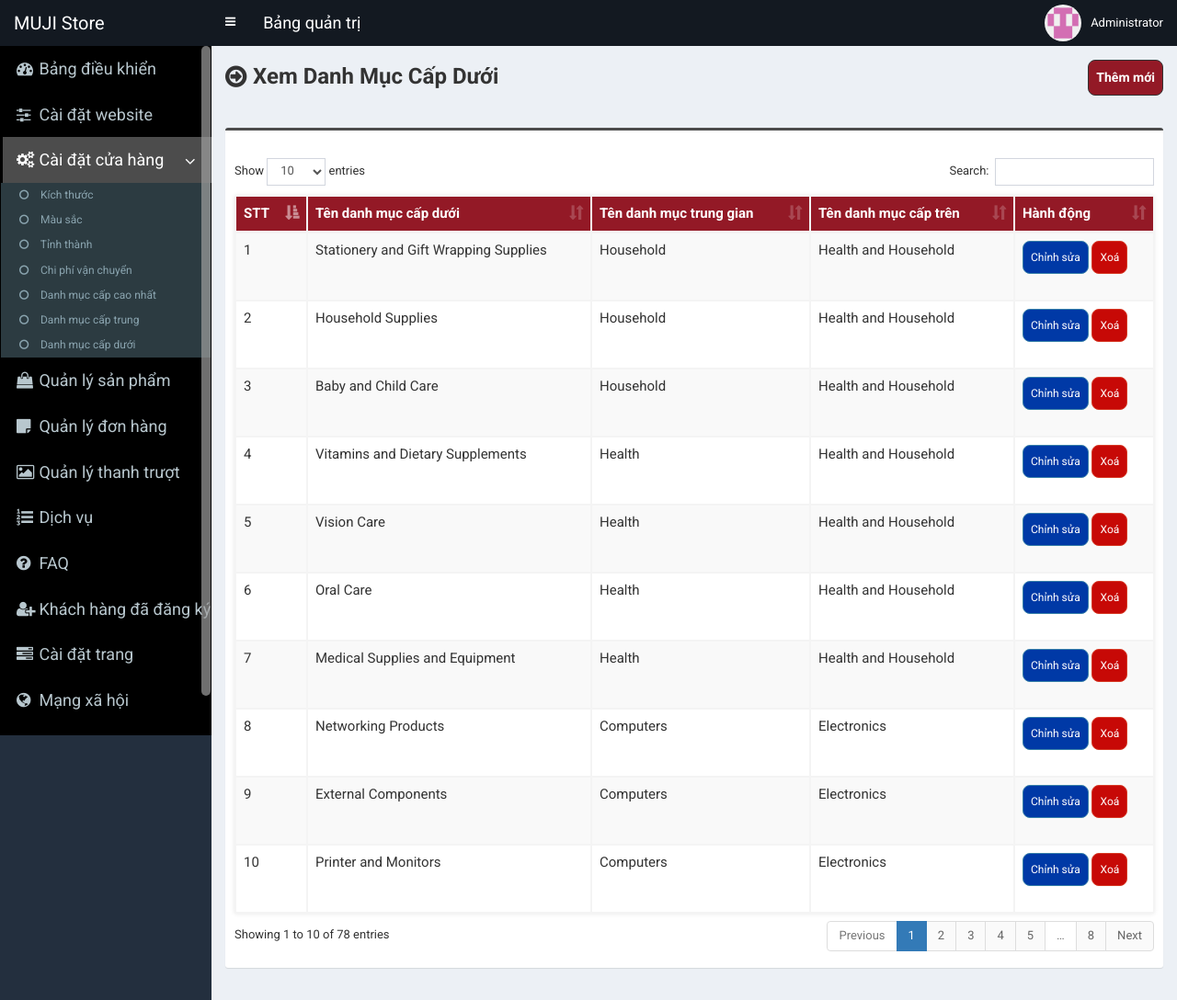
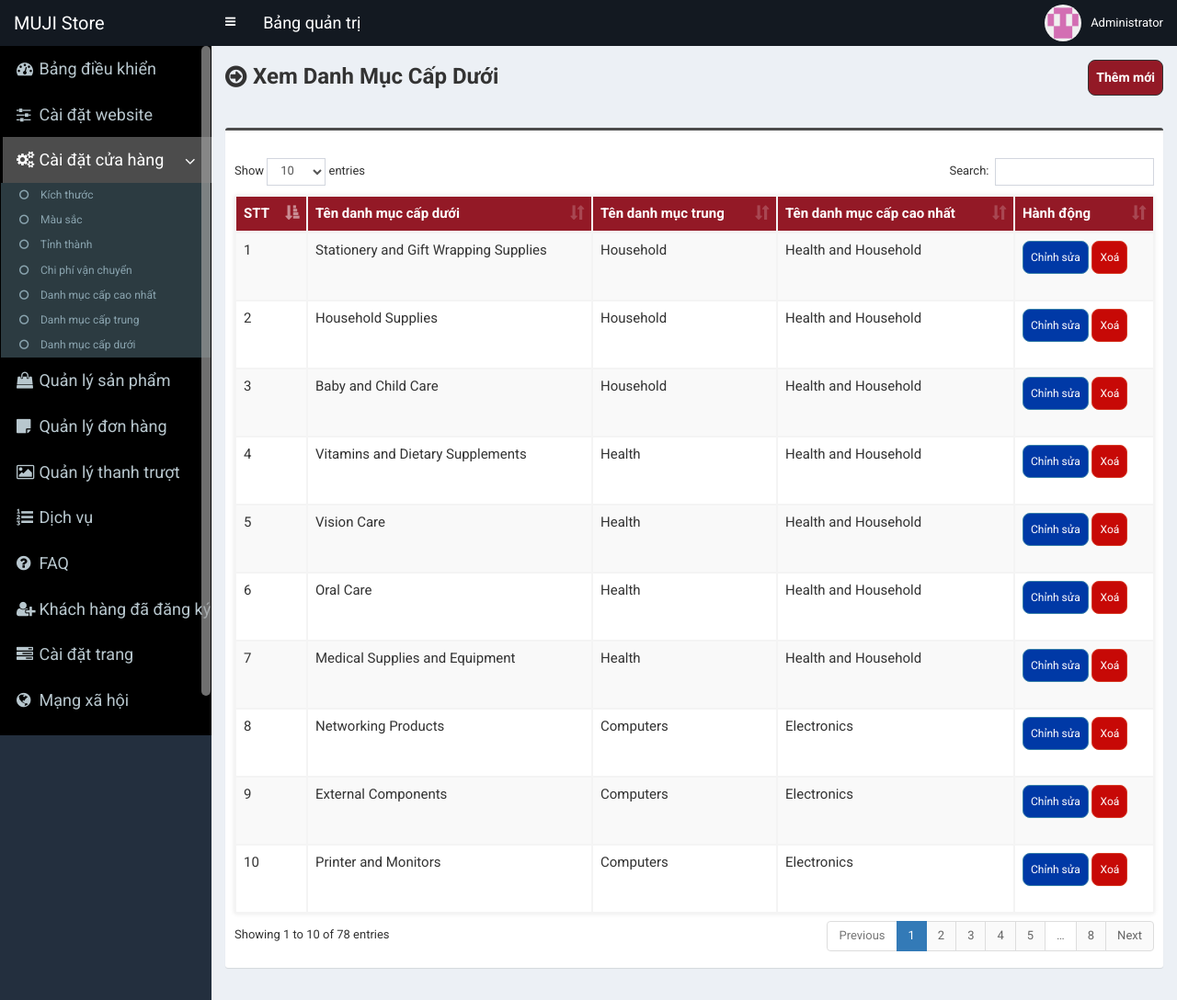
Before and after one commit to viphan31221021781/PTUD_Nhom2_CK, a PHP site: page /admin/end-category.php in a window 1280 px wide. Shown: the whole page at 92% size. Run offline with PHP 8.4, Linux system fonts and the light colour scheme; a user stored in the database is signed in; data comes from the database, SQL or seed files in the repository.

Commit message:
sửa 1 xíu tên danh mục

```diff
--- a/admin/end-category.php
+++ b/admin/end-category.php
@@ -24,8 +24,8 @@
 			    <tr>
 			        <th>STT</th>
 			        <th>Tên danh mục cấp dưới</th>
-                    <th>Tên danh mục trung gian</th>
-                    <th>Tên danh mục cấp trên</th>
+                    <th>Tên danh mục trung</th>
+                    <th>Tên danh mục cấp cao nhất</th>
 			        <th>Hành động</th>
 			    </tr>
 			</thead>
--- a/admin/mid-category.php
+++ b/admin/mid-category.php
@@ -24,7 +24,7 @@
 			    <tr>
 			        <th>STT</th>
 			        <th>Tên danh mục cấp trung</th>
-                    <th>Tên danh mục cấp cao</th>
+                    <th>Tên danh mục cấp cao nhất</th>
 			        <th>Hành động</th>
 			    </tr>
 			</thead>
```
